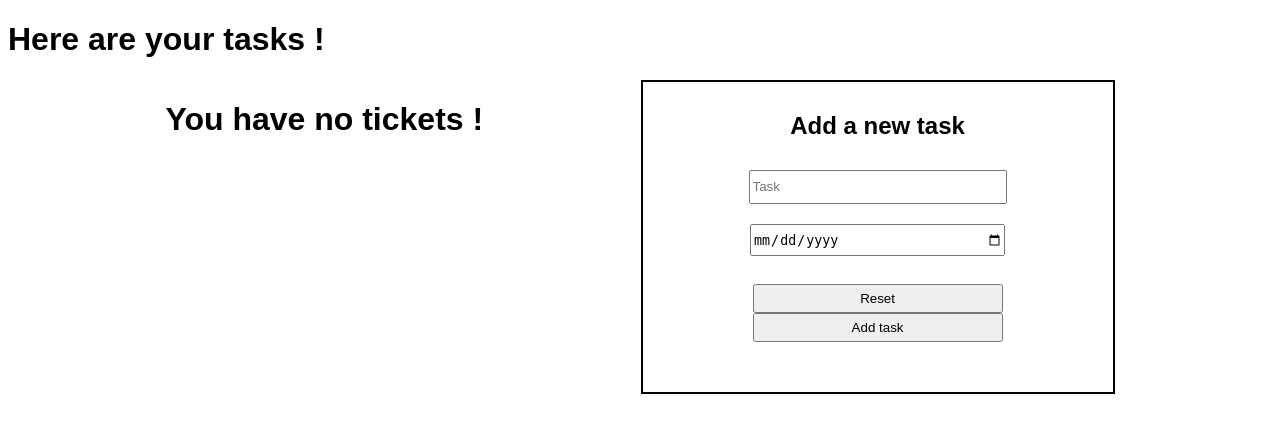
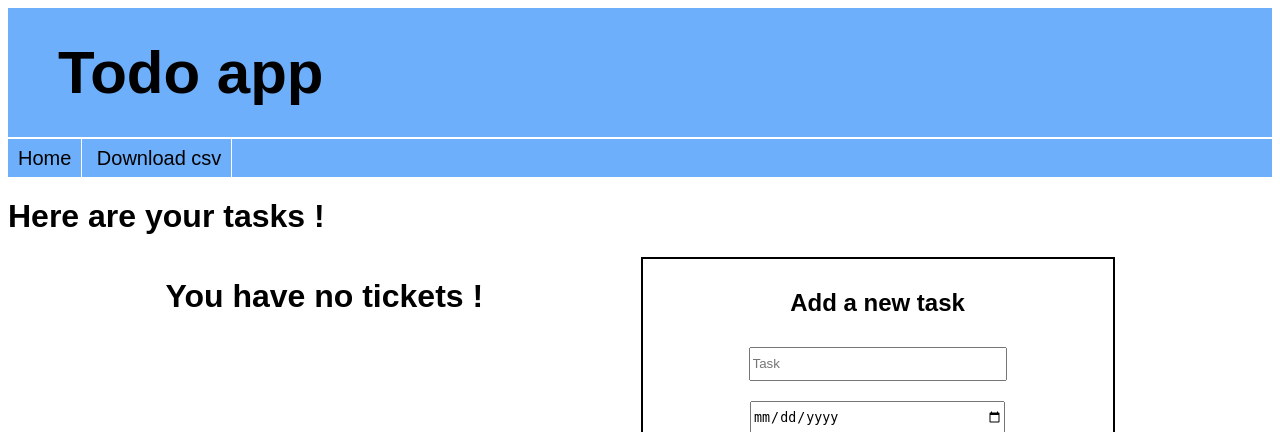
Before and after one commit to Boucanier/Todo_app, a Flask app: template src/toudou/templates/index.html in a window 1280 px wide. Shown: the top 432 px of the page. Run offline with Flask 3, Linux system fonts and the light colour scheme; the template is opened without the code that fills it, so the values that code supplies are empty.

Commit message:
Export csv option

```diff
--- a/src/toudou/static/style/theme.css
+++ b/src/toudou/static/style/theme.css
@@ -97,3 +97,38 @@ tr:has(td):hover {
 .task_field {
     margin: 10px 0 10px 0;
 }
+
+header {
+    background-color: rgb(109, 175, 250);
+    padding-top: 10px;
+    margin-bottom: 20px;
+}
+
+hr {
+    background-color: white;
+    border: none;
+    height: 2px;
+}
+
+nav {
+    height: 30px;
+}
+
+nav > a {
+    color: black;
+    text-decoration: None;
+    padding: 10px;
+    font-size: 20px;
+    border-right: 1px solid white;
+}
+
+nav > a:hover {
+    color: white;
+}
+
+header > h1 {
+    margin-left: 50px;
+    margin-top: 20px;
+    margin-bottom: 30px;
+    font-size: 60px;
+}
--- a/src/toudou/templates/index.html
+++ b/src/toudou/templates/index.html
@@ -8,6 +8,15 @@
 </head>
 
 <body>
+    <header>
+        <h1>Todo app</h1>
+        <hr>
+        <nav>
+            <a href="{{ url_for('index') }}">Home</a>
+            <a href="download">Download csv</a>
+        </nav>
+    </header>
+
     <h1>Here are your tasks !</h1>
 
     <div id="main_frame">
@@ -55,14 +64,14 @@
                 <input type="checkbox" name="complete" value="complete" id="update_comp">
                 <br>
                 <input type="hidden" name="action" value="update">
-            <input type="hidden" name="id" class="update_id">
+                <input type="hidden" name="id" class="update_id" required>
                 <input type="reset" value="Reset">
                 <input type="submit" value="Edit" class="sub_input">
             </form>
             <br>
             <form>
                 <input type="hidden" name="action" value="delete">
-            <input type="hidden" name="id" class="update_id">
+                <input type="hidden" name="id" class="update_id" required>
                 <input type="submit" value="Delete" class="del_input">
             </form>
         </div>
--- a/src/toudou/views_web.py
+++ b/src/toudou/views_web.py
@@ -1,6 +1,7 @@
-from flask import Flask, render_template, request
+from flask import Flask, render_template, request, send_file
 from datetime import datetime
 import uuid
+from toudou import services
 
 import toudou.models as models
 
@@ -10,20 +11,26 @@ app = Flask(__name__)
 
 @app.route("/toudou/", methods=["GET"])
 def controller():
-    if request.args.get('action') == "add":
-        models.create_todo(request.args.get('task', ''), due=((datetime.strptime(request.args.get('due', ''), "%Y-%m-%d")).date() if request.args.get('due') else None)) # type: ignore
+    if request.args.get('id', ''):
+        if request.args.get('action') == "add":
+            models.create_todo(request.args.get('task', ''), due=((datetime.strptime(request.args.get('due', ''), "%Y-%m-%d")).date() if request.args.get('due') else None)) # type: ignore
 
-    elif request.args.get('action') == "update":
-        new_comp = False
-        if request.args.get('complete') :
-            new_comp = True
-        models.update_todo(uuid.UUID(request.args.get('id', '')), request.args.get('task', ''), new_comp, due=((datetime.strptime(request.args.get('due', ''), "%Y-%m-%d")).date() if request.args.get('due') else None)) # type: ignore
+        elif request.args.get('action') == "update":
+            new_comp = False
+            if request.args.get('complete') :
+                new_comp = True
+            models.update_todo(uuid.UUID(request.args.get('id', '')), request.args.get('task', ''), new_comp, due=((datetime.strptime(request.args.get('due', ''), "%Y-%m-%d")).date() if request.args.get('due') else None)) # type: ignore
 
-    elif request.args.get('action') == "delete":
-        models.delete_todo(uuid.UUID(request.args.get('id', '')))
+        elif request.args.get('action') == "delete":
+            models.delete_todo(uuid.UUID(request.args.get('id', '')))
 
     return render_template("index.html", todos=models.get_all_todos())
 
 @app.route("/toudou/")
 def index():
     return render_template("index.html", todos=models.get_all_todos())
+
+@app.route("/toudou/download/")
+def download():
+    path = "../../" + services.export_to_csv()
+    return send_file(path, as_attachment=True)
```
Also changed, not shown: src/toudou/services.py (+11 -9 lines), todos.csv (added, +11 -0 lines). Lines whose indentation alone changed are shown as unchanged.
